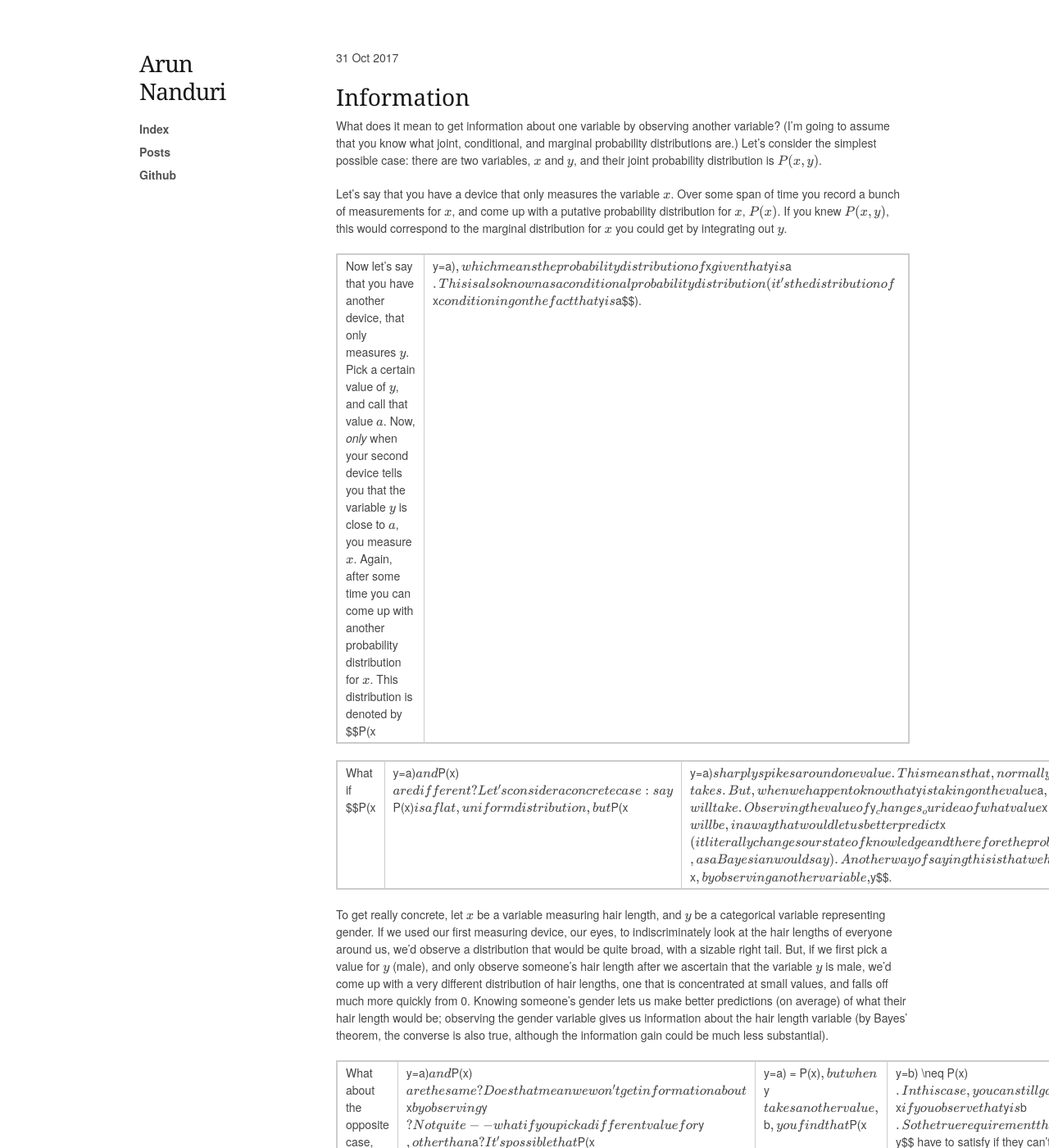
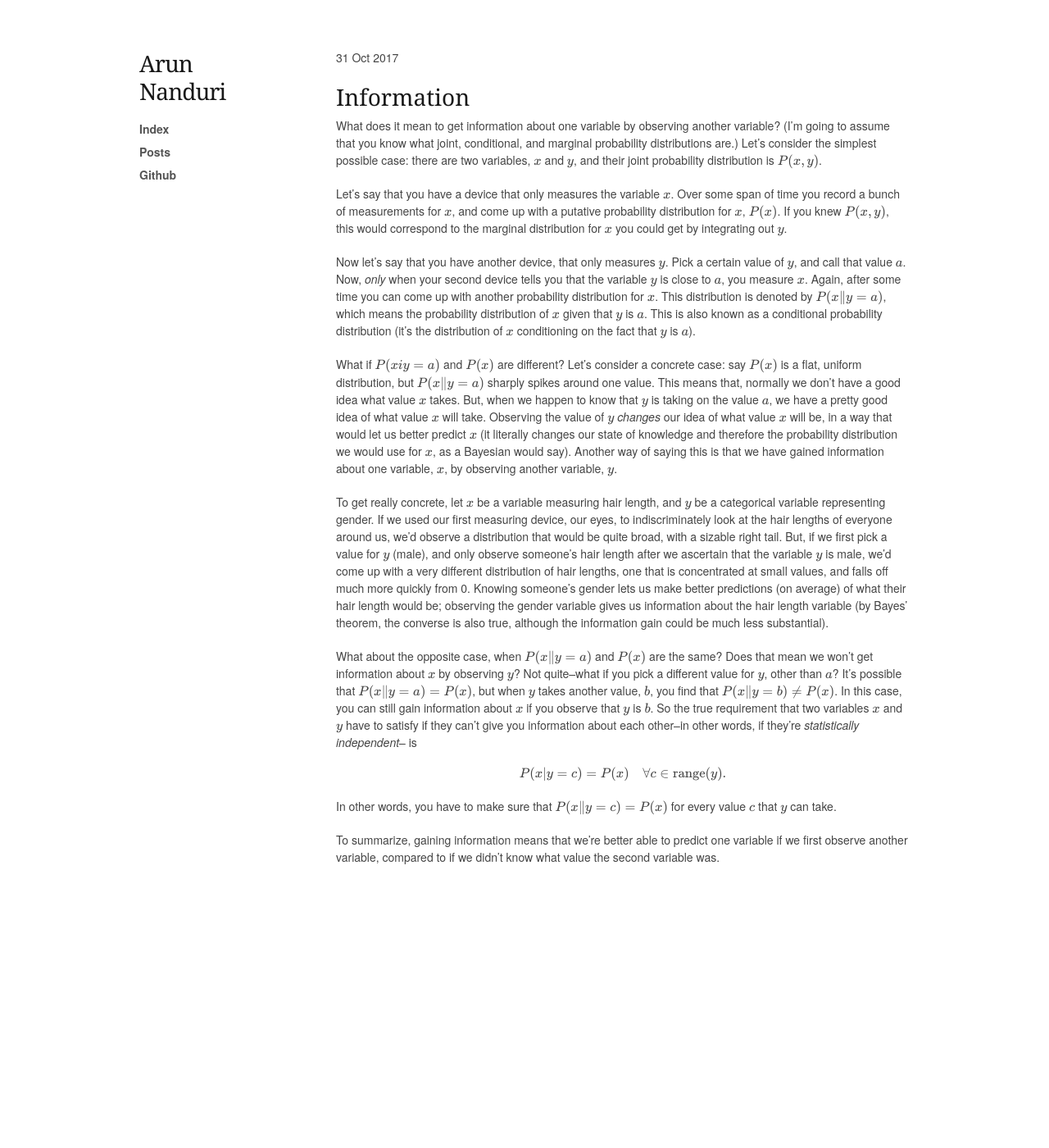
Before and after one commit to ananduri/ananduri.github.io, a Jekyll site: the page built from _posts/2017-10-31-information.md, in a window 1280 px wide and 1400 px high. Shown: the whole window at 82% size. Built offline with Jekyll 4.4.1, drawn with Linux system fonts in a browser that asks for light colours; nearby versions of some CDN libraries; some web fonts are replaced; formulas are drawn with MathJax 3; some of the changed text lies outside the part shown.

Commit message:
Try to fix tables in information post

```diff
--- a/_posts/2017-10-31-information.md
+++ b/_posts/2017-10-31-information.md
@@ -10,18 +10,18 @@ What does it mean to get information about one variable by observing another var
 
 Let's say that you have a device that only measures the variable $$x$$. Over some span of time you record a bunch of measurements for $$x$$, and come up with a putative probability distribution for $$x$$, $$P(x)$$. If you knew $$P(x,y)$$, this would correspond to the marginal distribution for $$x$$ you could get by integrating out $$y$$.
 
-Now let's say that you have another device, that only measures $$y$$. Pick a certain value of $$y$$, and call that value $$a$$. Now, _only_ when your second device tells you that the variable $$y$$ is close to $$a$$, you measure $$x$$. Again, after some time you can come up with another probability distribution for $$x$$. This distribution is denoted by $$P(x|y=a)$$, which means the probability distribution of $$x$$ given that $$y$$ is $$a$$. This is also known as a conditional probability distribution (it's the distribution of $$x$$ conditioning on the fact that $$y$$ is $$a$$).
+Now let's say that you have another device, that only measures $$y$$. Pick a certain value of $$y$$, and call that value $$a$$. Now, _only_ when your second device tells you that the variable $$y$$ is close to $$a$$, you measure $$x$$. Again, after some time you can come up with another probability distribution for $$x$$. This distribution is denoted by $$P(x\|y=a)$$, which means the probability distribution of $$x$$ given that $$y$$ is $$a$$. This is also known as a conditional probability distribution (it's the distribution of $$x$$ conditioning on the fact that $$y$$ is $$a$$).
 
-What if $$P(x|y=a)$$ and $$P(x)$$ are different? Let's consider a concrete case: say $$P(x)$$ is a flat, uniform distribution, but $$P(x|y=a)$$ sharply spikes around one value. This means that, normally we don't have a good idea what value $$x$$ takes. But, when we happen to know that $$y$$ is taking on the value $$a$$, we have a pretty good idea of what value $$x$$ will take. Observing the value of $$y$$ _changes_ our idea of what value $$x$$ will be, in a way that would let us better predict $$x$$ (it literally changes our state of knowledge and therefore the probability distribution we would use for $$x$$, as a Bayesian would say). Another way of saying this is that we have gained information about one variable, $$x$$, by observing another variable, $$y$$.
+What if $$P(xiy=a)$$ and $$P(x)$$ are different? Let's consider a concrete case: say $$P(x)$$ is a flat, uniform distribution, but $$P(x\|y=a)$$ sharply spikes around one value. This means that, normally we don't have a good idea what value $$x$$ takes. But, when we happen to know that $$y$$ is taking on the value $$a$$, we have a pretty good idea of what value $$x$$ will take. Observing the value of $$y$$ _changes_ our idea of what value $$x$$ will be, in a way that would let us better predict $$x$$ (it literally changes our state of knowledge and therefore the probability distribution we would use for $$x$$, as a Bayesian would say). Another way of saying this is that we have gained information about one variable, $$x$$, by observing another variable, $$y$$.
 
 To get really concrete, let $$x$$ be a variable measuring hair length, and $$y$$ be a categorical variable representing gender. If we used our first measuring device, our eyes, to indiscriminately look at the hair lengths of everyone around us, we'd observe a distribution that would be quite broad, with a sizable right tail. But, if we first pick a value for $$y$$ (male), and only observe someone's hair length after we ascertain that the variable $$y$$ is male, we'd come up with a very different distribution of hair lengths, one that is concentrated at small values, and falls off much more quickly from 0. Knowing someone's gender lets us make better predictions (on average) of what their hair length would be; observing the gender variable gives us information about the hair length variable (by Bayes' theorem, the converse is also true, although the information gain could be much less substantial).
 
-What about the opposite case, when $$P(x|y=a)$$ and $$P(x)$$ are the same? Does that mean we won't get information about $$x$$ by observing $$y$$? Not quite--what if you pick a different value for $$y$$, other than $$a$$? It's possible that $$P(x|y=a) = P(x)$$, but when $$y$$ takes another value, $$b$$, you find that $$P(x|y=b) \neq P(x)$$. In this case, you can still gain information about $$x$$ if you observe that $$y$$ is $$b$$. So the true requirement that two variables $$x$$ and $$y$$ have to satisfy if they can't give you information about each other--in other words, if they're _statistically independent_-- is
+What about the opposite case, when $$P(x\|y=a)$$ and $$P(x)$$ are the same? Does that mean we won't get information about $$x$$ by observing $$y$$? Not quite--what if you pick a different value for $$y$$, other than $$a$$? It's possible that $$P(x\|y=a) = P(x)$$, but when $$y$$ takes another value, $$b$$, you find that $$P(x\|y=b) \neq P(x)$$. In this case, you can still gain information about $$x$$ if you observe that $$y$$ is $$b$$. So the true requirement that two variables $$x$$ and $$y$$ have to satisfy if they can't give you information about each other--in other words, if they're _statistically independent_-- is
 
 \begin{equation}
-P(x|y = c) = P(x)\quad \forall c \in \mathrm{range}(y).
+P(x\|y = c) = P(x)\quad \forall c \in \mathrm{range}(y).
 \end{equation}
 
-In other words, you have to make sure that $$P(x|y = c) = P(x)$$ for every value $$c$$ that $$y$$ can take.
+In other words, you have to make sure that $$P(x\|y = c) = P(x)$$ for every value $$c$$ that $$y$$ can take.
 
 To summarize, gaining information means that we're better able to predict one variable if we first observe another variable, compared to if we didn't know what value the second variable was.
```
Also changed, not shown: _posts/2017-10-31-independence.md (+1 -2 lines).
